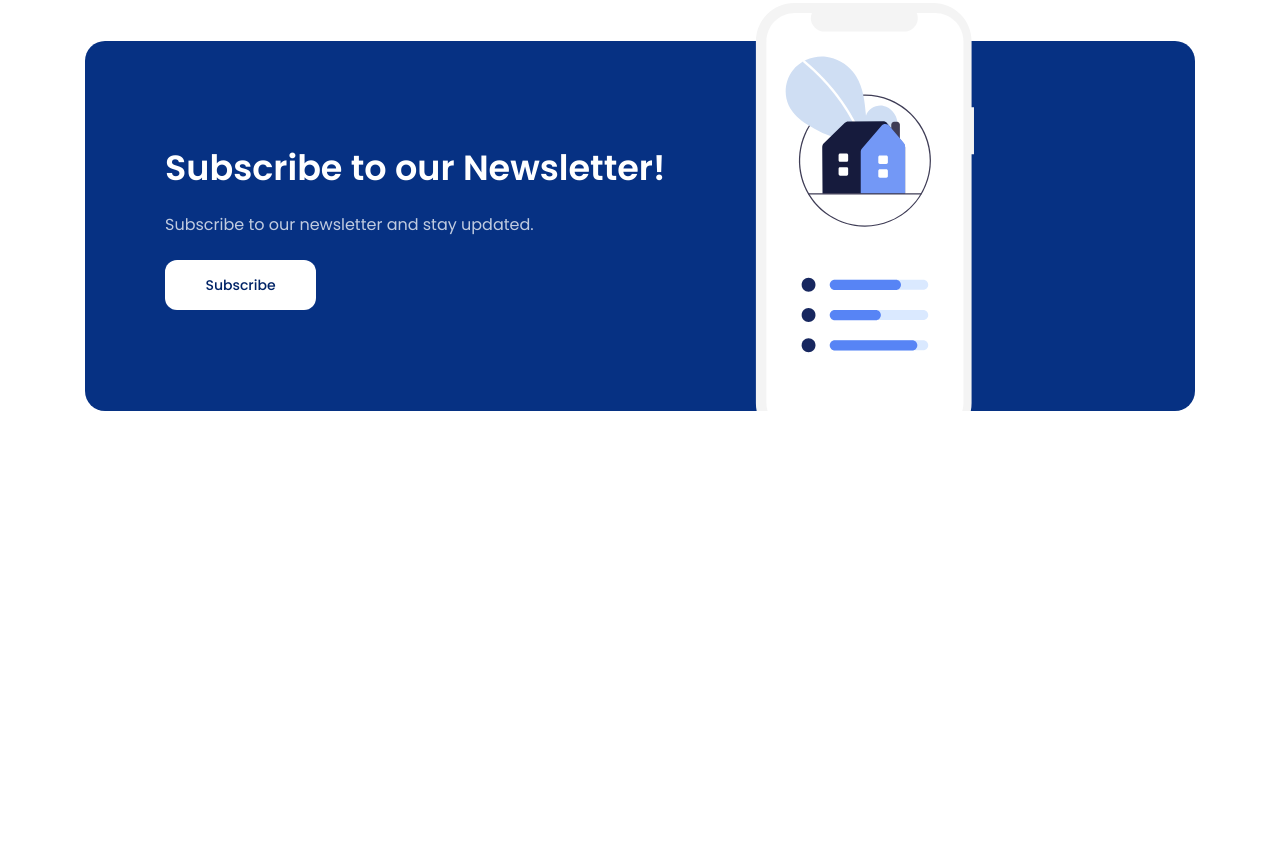
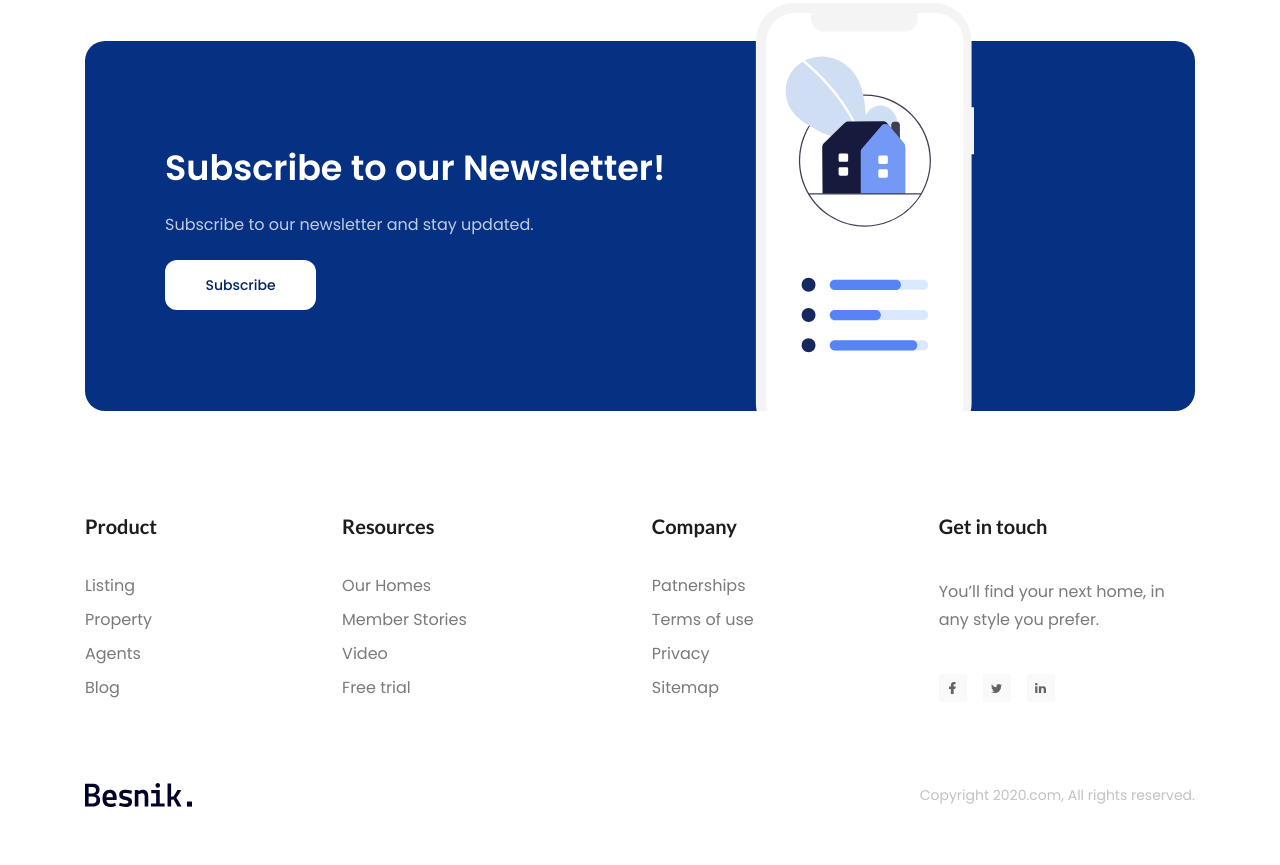
Before and after one commit to AnPham112/htmlcss-project-01, a plain HTML site: page index.html in a window 1280 px wide. Shown: the part 3486-4351 px from the top of the page. Before the commit the page ends 3897 px from the top, so only its background shows below. Drawn offline with Linux system fonts and the light colour scheme.

Commit message:
complete footer section

```diff
--- a/assets/css/styles.css
+++ b/assets/css/styles.css
@@ -553,3 +553,85 @@ a {
 }
 
 /* === End subscription === */
+
+/* === Footer === */
+.footer {
+    margin-top: 55px;
+    padding: 50px 0 58px;
+}
+
+.footer .row {
+    display: flex;
+}
+
+.footer .row-top {
+    column-gap: 185px;
+}
+
+.footer .heading {
+    font-family: "Lato", sans-serif;
+    font-weight: 700;
+    font-size: 2rem;
+    color: #1c1c1d;
+}
+
+.footer .list,
+.footer .desc {
+    margin-top: 42px;
+}
+
+.footer .item {
+    /* margin collapse */
+    margin-top: 18px;
+}
+
+.footer .item a,
+.footer .desc {
+    font-weight: 400;
+    font-size: 1.6rem;
+    color: #7a7a7e;
+    white-space: nowrap;
+}
+
+.footer .desc {
+    white-space: normal;
+    line-height: 1.75;
+}
+
+.footer .social {
+    display: flex;
+    margin-top: 40px;
+}
+
+.footer .social-link {
+    display: flex;
+    align-items: center;
+    justify-content: center;
+    width: 28px;
+    height: 28px;
+    border-radius: 3px;
+    background: #f9f9f9;
+}
+
+.footer .social-link+.social-link {
+    margin-left: 16px;
+}
+
+.footer .social-link:hover {
+    background: #ebebeb;
+}
+
+.footer .row-bottom {
+    display: flex;
+    align-items: center;
+    justify-content: space-between;
+    margin-top: 81px;
+}
+
+.footer .copyright {
+    font-weight: 400;
+    font-size: 1.4rem;
+    color: #c2c2c2;
+}
+
+/* === End footer === */
--- a/index.html
+++ b/index.html
@@ -6,6 +6,9 @@
     <meta name="viewport" content="width=device-width, initial-scale=1.0">
     <title>HTML&CSS Project 01</title>
     <link rel="stylesheet" href="./assets/css/reset.css">
+    <link rel="preconnect" href="https://fonts.googleapis.com">
+    <link rel="preconnect" href="https://fonts.gstatic.com" crossorigin>
+    <link href="https://fonts.googleapis.com/css2?family=Lato:wght@700&display=swap" rel="stylesheet">
     <link rel="stylesheet" href="./assets/fonts/stylesheet.css">
     <link rel="stylesheet" href="./assets/css/styles.css">
 </head>
@@ -490,6 +493,91 @@
                 </div>
             </div>
         </div>
+
+        <footer class="footer">
+            <div class="content">
+                <div class="row row-top">
+                    <div class="column">
+                        <h3 class="heading">Product</h3>
+                        <ul class="list">
+                            <li class="item">
+                                <a href="#!">Listing</a>
+                            </li>
+                            <li class="item">
+                                <a href="#!">Property</a>
+                            </li>
+                            <li class="item">
+                                <a href="#!">Agents</a>
+                            </li>
+                            <li class="item">
+                                <a href="#!">Blog</a>
+                            </li>
+                        </ul>
+                    </div>
+                    <div class="column">
+                        <h3 class="heading">Resources</h3>
+                        <ul class="list">
+                            <li class="item">
+                                <a href="#!">Our Homes</a>
+                            </li>
+                            <li class="item">
+                                <a href="#!">Member Stories</a>
+                            </li>
+                            <li class="item">
+                                <a href="#!">Video</a>
+                            </li>
+                            <li class="item">
+                                <a href="#!">Free trial</a>
+                            </li>
+                        </ul>
+                    </div>
+                    <div class="column">
+                        <h3 class="heading">Company</h3>
+                        <ul class="list">
+                            <li class="item">
+                                <a href="#!">Patnerships</a>
+                            </li>
+                            <li class="item">
+                                <a href="#!">Terms of use</a>
+                            </li>
+                            <li class="item">
+                                <a href="#!">Privacy</a>
+                            </li>
+                            <li class="item">
+                                <a href="#!">Sitemap</a>
+                            </li>
+                        </ul>
+                    </div>
+                    <div class="column">
+                        <h3 class="heading">Get in touch</h3>
+                        <p class="desc">
+                            You’ll find your next home, in any style you prefer.
+                        </p>
+                        <div class="social">
+                            <a href="#!" class="social-link">
+                                <img src="./assets/img/facebook.svg" alt="" />
+                            </a>
+                            <a href="#!" class="social-link">
+                                <img src="./assets/img/twitter.svg" alt="" />
+                            </a>
+                            <a href="#!" class="social-link">
+                                <img src="./assets/img/linkedin.svg" alt="" />
+                            </a>
+                        </div>
+                    </div>
+                </div>
+                <div class="row row-bottom">
+                    <img
+                        src="./assets/img/logo.svg"
+                        alt="Besnik."
+                        class="logo"
+                    />
+                    <p class="copyright">
+                        Copyright 2020.com, All rights reserved.
+                    </p>
+                </div>
+            </div>
+        </footer>
     </main>
 </body>
 </html>
```
